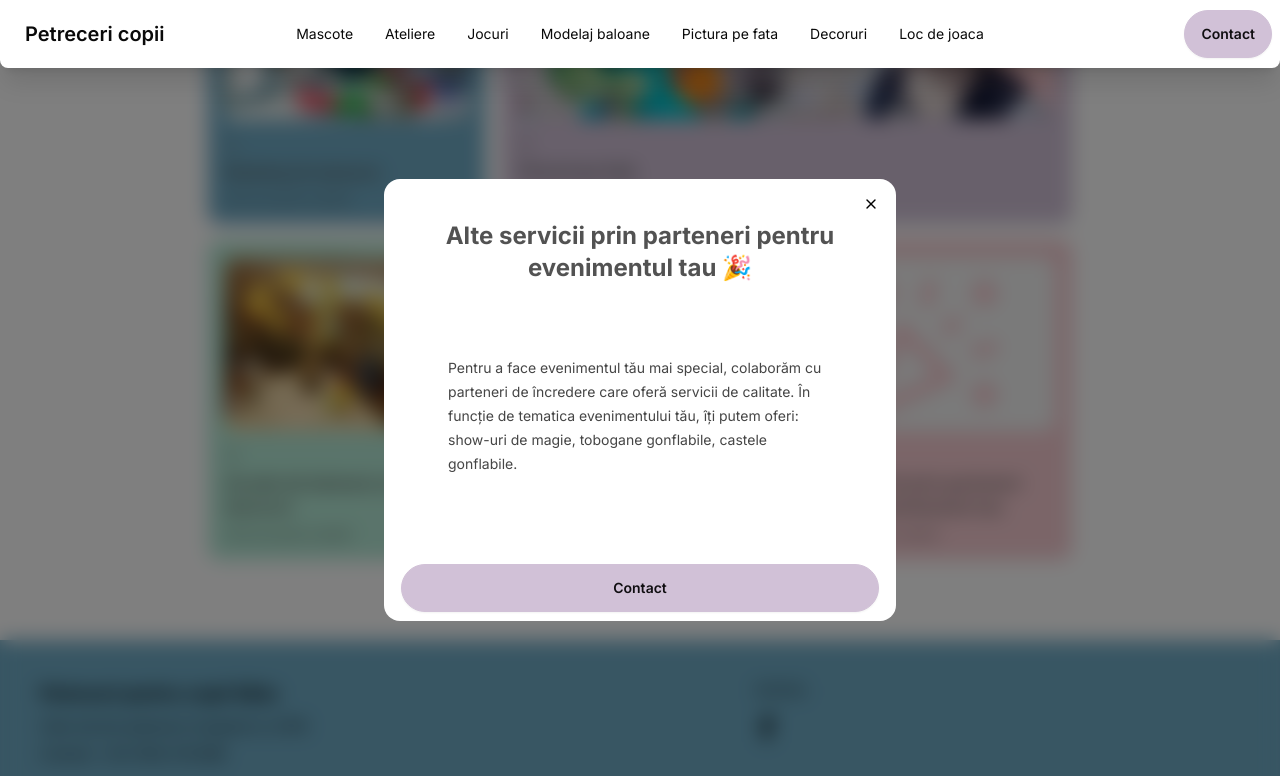
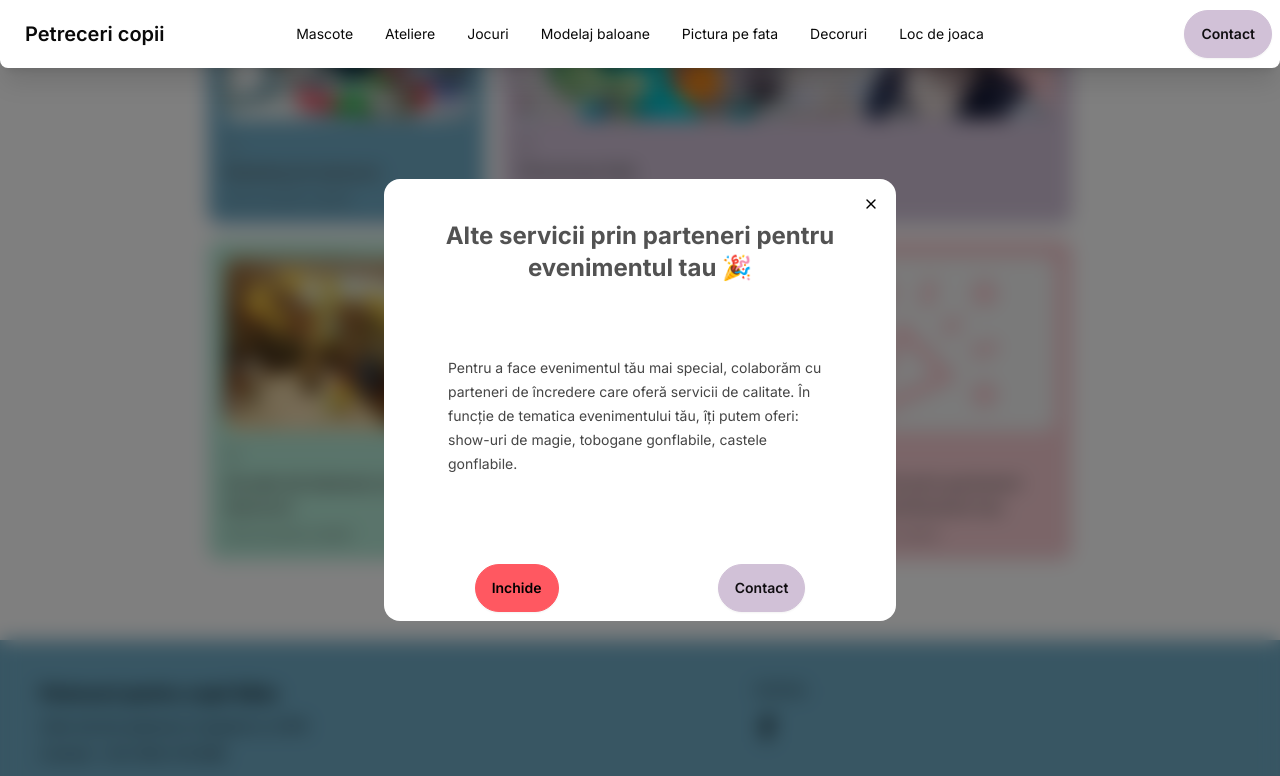
Before and after one commit to LucaSain/petreceri-pentru-copii-sibiu, a Next.js app: page / in a window 1280 px wide. Both pictures are taken after a click on the button 933 px from the left and 2088 px from the top of the page. Shown: the part 1688-2464 px from the top of the page. Built offline with nearby package versions, Linux system fonts and the light colour scheme.

Commit message:
ui:update

```diff
--- a/components/ui/Showcase.tsx
+++ b/components/ui/Showcase.tsx
@@ -62,8 +62,8 @@ export default function Showcase() {
                   <p> {item.text} </p>
                 </div>
               </ModalContent>
-              <ModalFooter className="flex justify-center pb-2 pt-2 bg-inherit">
-                <Link href="/contact" className="btn btn-primary btn-block">
+              <ModalFooter className="flex justify-around pb-2 pt-2 bg-inherit gap-3">
+                <Link href="/contact" className="btn btn-primary">
                   Contact
                 </Link>
               </ModalFooter>
--- a/components/ui/animated-modal.tsx
+++ b/components/ui/animated-modal.tsx
@@ -162,6 +162,7 @@ export const ModalFooter = ({
   children: ReactNode;
   className?: string;
 }) => {
+  const { setOpen } = useModal();
   return (
     <div
       className={cn(
@@ -169,6 +170,14 @@ export const ModalFooter = ({
         className
       )}
     >
+      <button
+        onClick={() => {
+          setOpen(false);
+        }}
+        className="btn btn-error"
+      >
+        Inchide
+      </button>
       {children}
     </div>
   );
```
